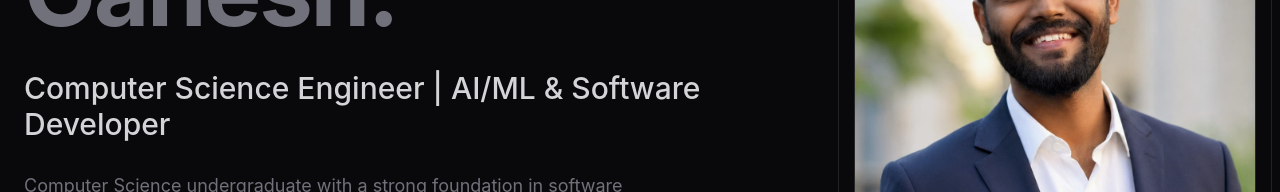
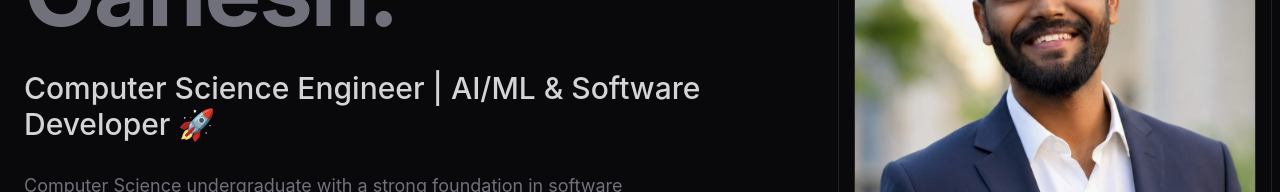
Before and after one commit to TallaSatyaGanesh/portfolio, a React app: page / in a window 1280 px wide. Shown: the part 342-534 px from the top of the page. Built offline with nearby package versions, Linux system fonts and the light colour scheme; the HTML template or start-up script is replaced by a standard one.

Commit message:
Update portfolio headline

```diff
--- a/src/App.jsx
+++ b/src/App.jsx
@@ -244,7 +244,7 @@ function App() {
               </h1>
 
               <h2 className="mt-7 max-w-3xl text-2xl font-medium text-zinc-300 sm:text-3xl">
-                Computer Science Engineer | AI/ML & Software Developer
+                Computer Science Engineer | AI/ML & Software Developer 🚀
               </h2>
 
               <p className="mt-7 max-w-2xl text-base leading-8 text-zinc-500 sm:text-lg">
```
